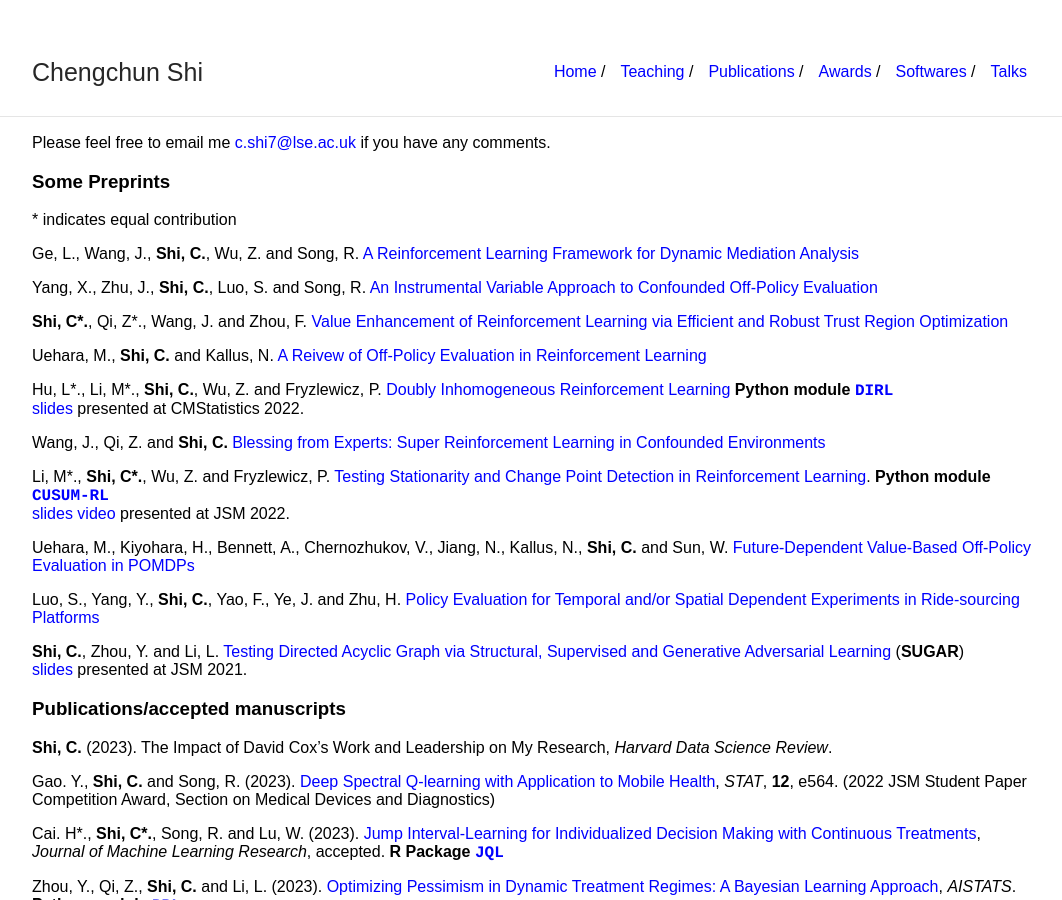
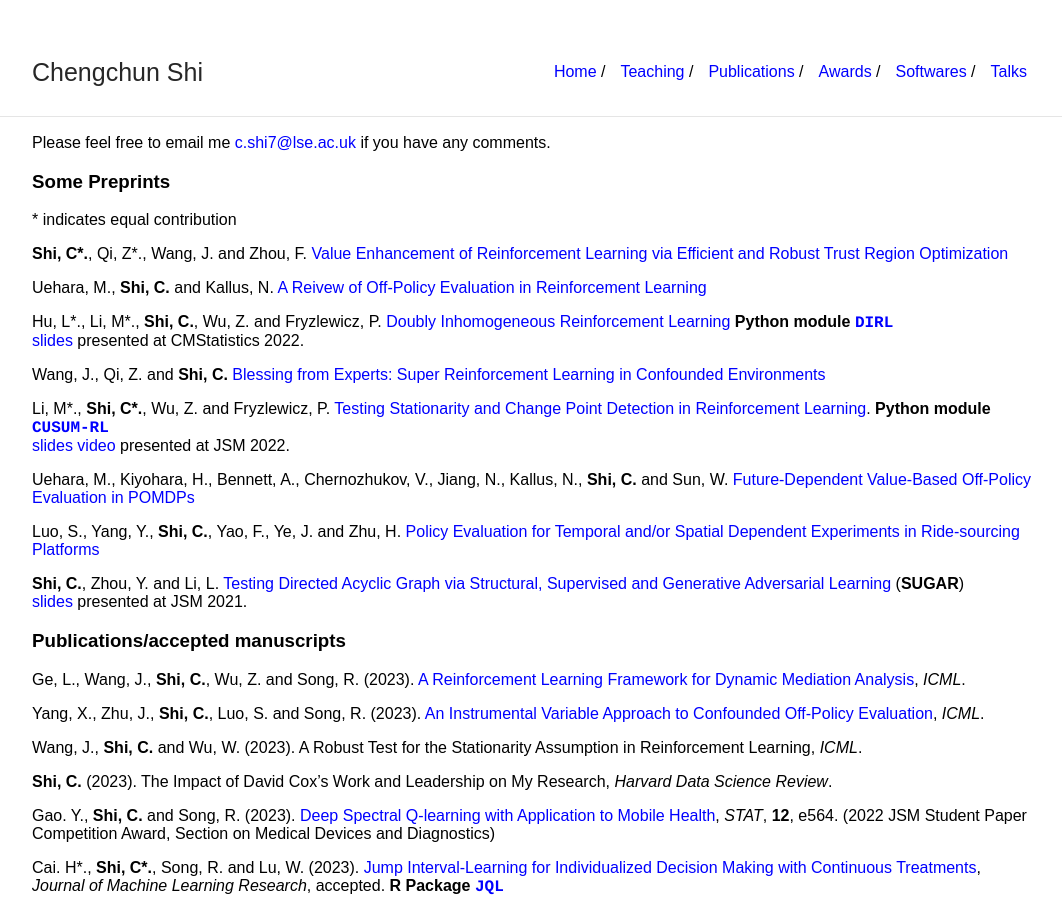
Before and after one commit to callmespring/callmespring.github.io, a Jekyll site: the page built from publication.md, in a window 1280 px wide and 900 px high. Shown: the whole window, without its empty margins (108-1170 px from the left). Built offline with Jekyll 4.4.1, drawn with Linux system fonts in a browser that asks for light colours.

Commit message:
Update publication.md

```diff
--- a/publication.md
+++ b/publication.md
@@ -38,6 +33,13 @@ Luo, S., Yang, Y., **Shi, C.**, Yao, F., Ye, J. and Zhu, H. [Policy Evaluation f
 Supervised and Generative Adversarial Learning](https://arxiv.org/pdf/2106.01474.pdf) (**SUGAR**) <br/> [<font size="3">slides</font>](./slides/SUGAR.pdf) <font size="3">presented at JSM 2021</font>.
 
 ### Publications/accepted manuscripts
+
+Ge, L., Wang, J., **Shi, C.**, Wu, Z. and Song, R. (2023). [A Reinforcement Learning Framework for Dynamic
+Mediation Analysis](https://arxiv.org/pdf/2301.13348.pdf), _ICML_.
+
+Yang, X., Zhu, J., **Shi, C.**, Luo, S. and Song, R. (2023). [An Instrumental Variable Approach to Confounded Off-Policy Evaluation](https://arxiv.org/pdf/2212.14468.pdf), _ICML_.
+
+Wang, J., **Shi, C.** and Wu, W. (2023). A Robust Test for the Stationarity Assumption in Reinforcement Learning, _ICML_.
 
 **Shi, C.** (2023). The Impact of David Cox’s Work and Leadership on My Research, _Harvard Data Science Review_.
 
```
Also changed, not shown: other parts of publication.md (+0 -5 lines).
